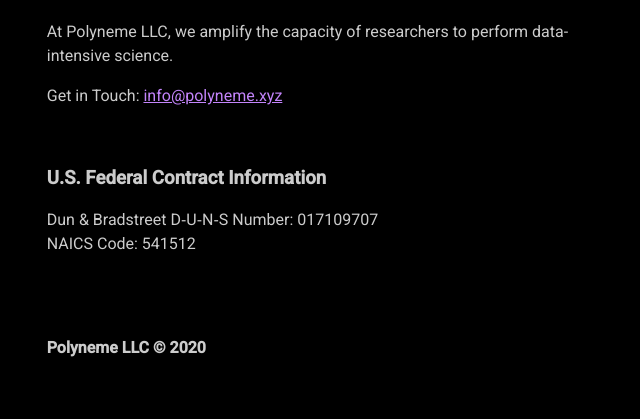
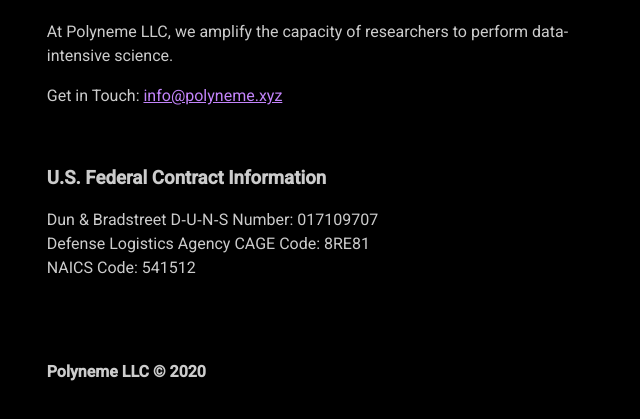
Before and after one commit to polyneme/landing, a plain HTML site: page index.html in a window 1280 px wide. Shown: the part 291-710 px from the top of the page, without its empty margins (301-941 px from the left). Drawn offline with Linux system fonts and the light colour scheme.

Commit message:
add CAGE code

```diff
--- a/index.html
+++ b/index.html
@@ -71,6 +71,7 @@
     <h3 style="margin-bottom:0; margin-top: 3em">U.S. Federal Contract Information</h3>
     <p>
       Dun & Bradstreet D‑U‑N‑S Number: 017109707<br>
+      Defense Logistics Agency CAGE Code: 8RE81<br>
       NAICS Code: 541512<br>
     </p>
     <h4 style="margin-top: 5em">
```
